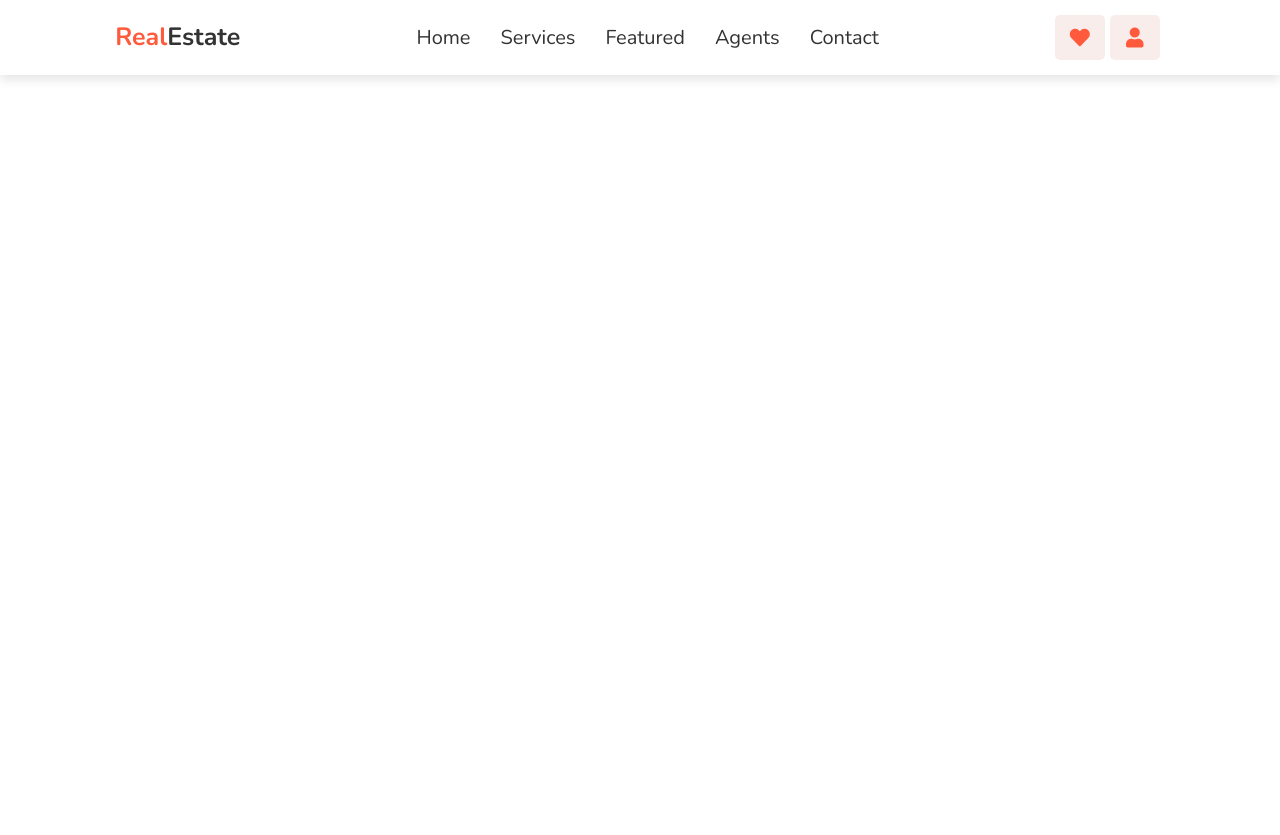
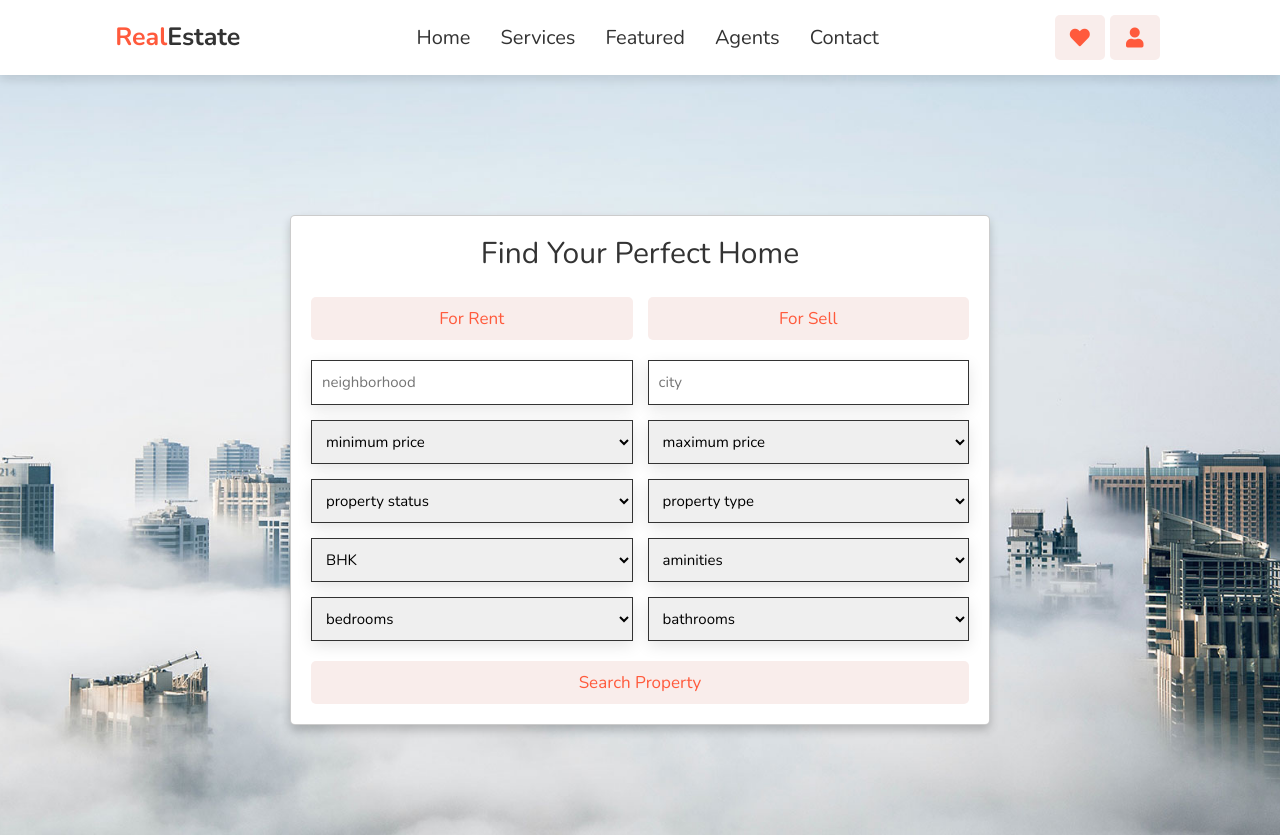
Before and after one commit to mamunurrashid1010/real-estate-app-vue, a Vue app: page / in a window 1280 px wide. Before the commit the page ends 800 px from the top, so only its background shows below. Built offline with nearby package versions, Linux system fonts and the light colour scheme.

Commit message:
home page : banner section implement

```diff
--- /dev/null
+++ b/src/components/component/home/Banner.vue
@@ -0,0 +1,125 @@
+<template>
+  <div>
+    <section class="home" id="home">
+
+      <form action="">
+
+        <h3>find your perfect home</h3>
+
+        <div class="buttons-container">
+          <router-link to="" class="btn">for rent</router-link>
+          <router-link to="" class="btn">for sell</router-link>
+        </div>
+
+        <div class="inputBox">
+          <input type="search" name="" placeholder="neighborhood" id="">
+          <input type="search" name="" placeholder="city" id="">
+          <select name="" id="">
+            <option value="" disabled hidden selected>minimum price</option>
+            <option value="$5000">$5000</option>
+            <option value="$10000">$10000</option>
+            <option value="$15000">$15000</option>
+            <option value="$20000">$20000</option>
+            <option value="$25000">$25000</option>
+          </select>
+          <select name="" id="">
+            <option value="" disabled hidden selected>maximum price</option>
+            <option value="$30000">$30000</option>
+            <option value="$35000">$35000</option>
+            <option value="$40000">$40000</option>
+            <option value="$45000">$45000</option>
+            <option value="$50000">$50000</option>
+          </select>
+          <select name="" id="">
+            <option value="" disabled hidden selected>property status</option>
+            <option value="Ready To Move">Ready To Move</option>
+            <option value="under construction">under construction</option>
+            <option value="furnished">furnished</option>
+            <option value="semi-furnished">semi-furnished</option>
+            <option value="unfurnished">unfurnished</option>
+          </select>
+          <select name="" id="">
+            <option value="" disabled hidden selected>property type</option>
+            <option value="flat">flat</option>
+            <option value="house">house</option>
+            <option value="shop">shop</option>
+            <option value="warehouse">warehouse</option>
+            <option value="land">land</option>
+          </select>
+          <select name="" id="">
+            <option value="" disabled hidden selected>BHK</option>
+            <option value="1 BHK">1 BHK</option>
+            <option value="2 BHK">2 BHK</option>
+            <option value="3 BHK">3 BHK</option>
+            <option value="4 BHK">4 BHK</option>
+            <option value="5 BHK">5 BHK</option>
+          </select>
+          <select name="" id="">
+            <option value="" disabled hidden selected>aminities</option>
+            <option value="parking space">parking space</option>
+            <option value="swimming pool">swimming pool</option>
+            <option value="playground">playground</option>
+            <option value="security">security</option>
+            <option value="all">all</option>
+          </select>
+          <select name="" id="">
+            <option value="" disabled hidden selected>bedrooms</option>
+            <option value="1 bedroom">1 bedroom</option>
+            <option value="2 bedroom">2 bedroom</option>
+            <option value="3 bedroom">3 bedroom</option>
+            <option value="4 bedroom">4 bedroom</option>
+            <option value="5 bedroom">5 bedroom</option>
+          </select>
+          <select name="" id="">
+            <option value="" disabled hidden selected>bathrooms</option>
+            <option value="1 bathroom">1 bathroom</option>
+            <option value="2 bathroom">2 bathroom</option>
+            <option value="3 bathroom">3 bedroom</option>
+            <option value="4 bathroom">4 bathroom</option>
+            <option value="5 bathroom">5 bathroom</option>
+          </select>
+        </div>
+
+        <input type="submit" value="search property" class="btn">
+
+      </form>
+
+    </section>
+  </div>
+</template>
+
+<script>
+export default {
+  name:'Banner',
+  data(){
+    return{
+
+    }
+  },
+  components:{
+
+  },
+  methods:{
+
+  }
+}
+</script>
+
+<style scoped>
+.btn{
+  margin-top: 1rem;
+  display: inline-block;
+  padding:.8rem 3.5rem;
+  border-radius: .5rem;
+  font-size: 1.7rem;
+  color:var(--red);
+  background:var(--light-red);
+  cursor: pointer;
+  text-align: center;
+}
+
+.btn:hover{
+  background:var(--red);
+  color:#fff;
+}
+</style>
--- a/src/components/pages/Home.vue
+++ b/src/components/pages/Home.vue
@@ -1,12 +1,15 @@
 <template>
   <div>
-    <h1>Home Page</h1>
+    <Banner/>
   </div>
 </template>
 
 <script>
+import Banner from "../component/home/Banner.vue";
+
 export default {
   name: 'Home',
+  components: {Banner},
   data(){
     return{
 
--- a/src/style.css
+++ b/src/style.css
@@ -118,6 +118,66 @@ header .icons #menu-bars{
   display: none;
 }
 
+/* ----------------------- home ------------------------ */
+
+.home{
+  min-height: 100vh;
+  background:url(./../public/images/home-bg.jpg) no-repeat;
+  background-size: cover;
+  background-position: center;
+  background-attachment: fixed;
+  display: flex;
+  align-items: center;
+  justify-content: center;
+}
+
+.home form{
+  margin-top: 7rem;
+  background:#fff;
+  border-radius: .5rem;
+  box-shadow: 0 .5rem 1rem rgba(0,0,0,.2);
+  border:.1rem solid rgba(0,0,0,.2);
+  width:70rem;
+  padding:2rem;
+}
+
+.home form h3{
+  text-align: center;
+  color:#333;
+  font-size: 3rem;
+}
+
+.home form .buttons-container{
+  display: flex;
+  gap:1.5rem;
+}
+
+.home form .buttons-container .btn{
+  flex:1;
+}
+
+.home form .inputBox{
+  display: flex;
+  flex-wrap: wrap;
+  gap:1.5rem;
+  margin-top: 2rem;
+}
+
+.home form .inputBox input,
+.home form .inputBox select{
+  flex:1 1 25rem;
+  border:.1rem solid #333;
+  box-shadow: 0 .5rem 1.5rem rgba(0,0,0,.1);
+  font-size: 1.5rem;
+  padding:1rem;
+  text-transform: none;
+}
+
+.home form .btn{
+  width: 100%;
+  margin-top: 2rem;
+}
+
 
 
 
```
Also changed, not shown: public/images/home-bg.jpg (added).
